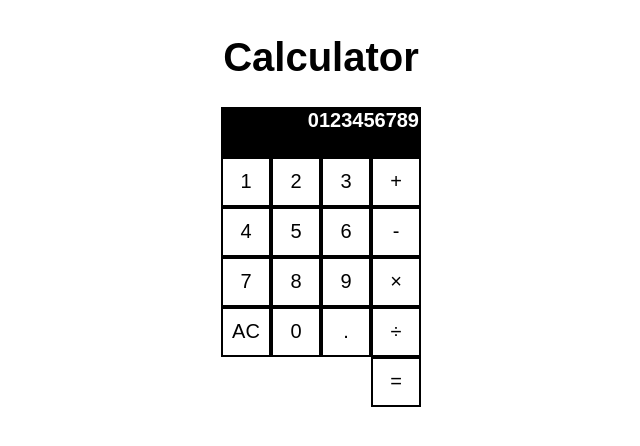
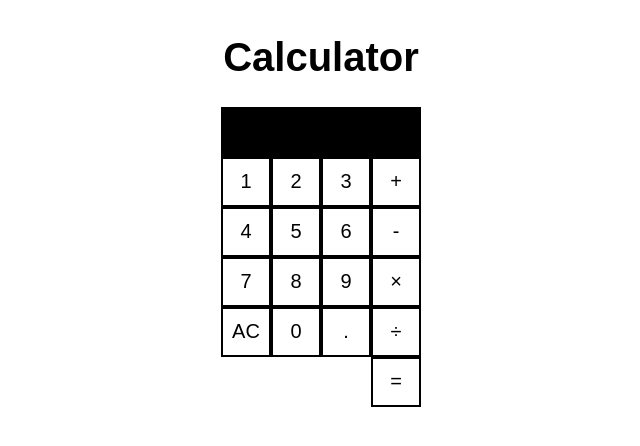
Before and after one commit to clinckzone/calculator-react, a React (Create React App) app: page / in a window 1280 px wide. Shown: the top 446 px of the page, without its empty margins (319-959 px from the left). Built offline with nearby package versions, Linux system fonts and the light colour scheme.

Commit message:
Add number input functionality

```diff
--- a/src/components/Board.js
+++ b/src/components/Board.js
@@ -5,13 +5,29 @@ import Operatorpad from './Operatorpad';
 import Functionpad from './Functionpad';
 
 class Board extends React.Component {
+  constructor(props) {
+    super(props);
+    this.state = {
+      value: '',
+    }
+    this.handleClick = this.handleClick.bind(this);
+  }
+
+  handleClick(value) {
+    this.setState(
+      (state) => ({
+        value: state.value + value,
+      })
+    );
+  }
+
   render() {
     return (
       <div style={boardStyle}>
-        <Screen/>
+        <Screen value={this.state.value} />
         <div style={compositionStyle1}>
           <div style={compositionStyle2}>
-            <Numpad/>
+            <Numpad handleClick={this.handleClick} />
             <Functionpad/>
           </div>
           <Operatorpad/>
--- a/src/components/Button.js
+++ b/src/components/Button.js
@@ -3,7 +3,7 @@ import React from 'react';
 class Button extends React.Component {
   render() {
     return (
-      <button style={buttonStyle}>
+      <button onClick={this.props.handleClick} style={buttonStyle}>
         {this.props.value}
       </button>
     );
--- a/src/components/Numpad.js
+++ b/src/components/Numpad.js
@@ -8,7 +8,7 @@ class Numpad extends React.Component {
       const row = [];
       for(let j = 0; j < 3; j++) {
         row.push(
-          <Button value={3*i+ j + 1} />
+          <Button handleClick={() => this.props.handleClick(3*i + j + 1)} value={3*i+ j + 1} />
         );
       }
       layout.push(
--- a/src/components/Screen.js
+++ b/src/components/Screen.js
@@ -4,7 +4,7 @@ class Screen extends React.Component {
   render() {
     return (
       <div style={screenStyle}>
-        0123456789
+        {this.props.value}
       </div>
     );
   }
```
